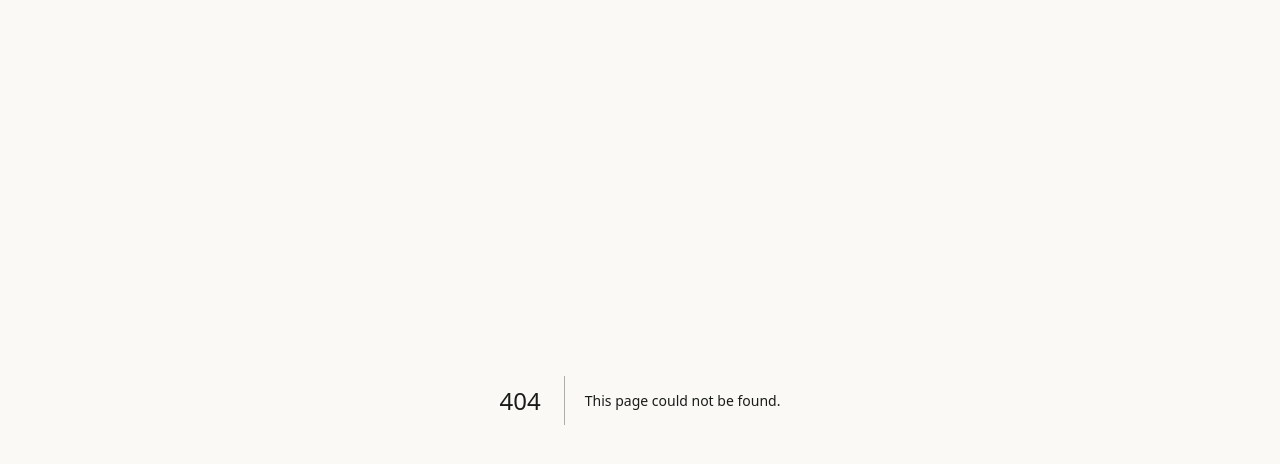
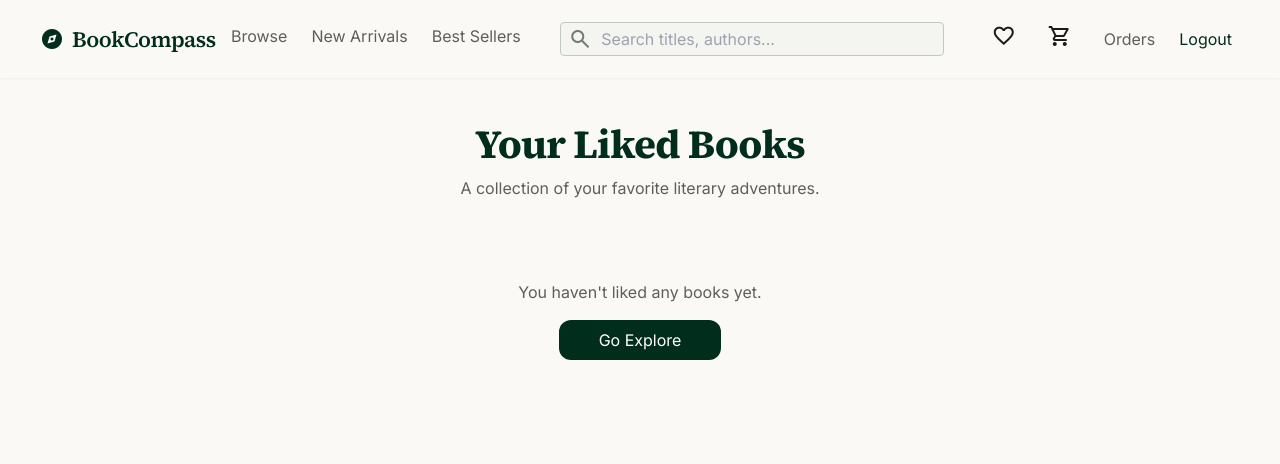
Before and after one commit to stanski-s/BookCompass, a Next.js app in the folder frontend/: page /liked in a window 1280 px wide. Before the commit this address had no page. Shown: the top 464 px of the page. Built offline with nearby package versions, Linux system fonts and the light colour scheme; no server answers; sample sign-in values are in the browser's storage.

Commit message:
feat: implement liked books feature with context provider and UI components

```diff
--- a/frontend/src/app/bestsellers/page.tsx
+++ b/frontend/src/app/bestsellers/page.tsx
@@ -4,6 +4,7 @@ import Link from 'next/link';
 import { Book } from '@/lib/types';
 
 import AddToCartIconButton from '@/components/AddToCartIconButton';
+import LikeIconButton from '@/components/LikeIconButton';
 
 async function getBestsellers() {
   try {
@@ -45,9 +46,7 @@ export default async function BestsellersPage() {
                       <span className="text-secondary">Book Cover</span>
                     )}
                     <div className="absolute top-sm right-sm opacity-0 group-hover:opacity-100 transition-opacity">
-                      <button className="bg-white/90 backdrop-blur p-xs rounded-full shadow-md text-primary">
-                        <span className="material-symbols-outlined" style={{ fontVariationSettings: "'FILL' 0" }}>favorite</span>
-                      </button>
+                      <LikeIconButton bookId={book.id} />
                     </div>
                   </div>
                   <div className="mt-md space-y-xs">
--- a/frontend/src/app/layout.tsx
+++ b/frontend/src/app/layout.tsx
@@ -17,6 +17,8 @@ export const metadata: Metadata = {
   description: "Explore an exquisite collection of literary treasures.",
 };
 
+import { LikedBooksProvider } from "@/context/LikedBooksContext";
+
 export default function RootLayout({
   children,
 }: Readonly<{
@@ -31,7 +33,9 @@ export default function RootLayout({
       <body
         className={`${inter.variable} ${sourceSerif.variable} bg-surface text-on-surface font-body-md selection:bg-primary-fixed selection:text-primary antialiased`}
       >
-        {children}
+        <LikedBooksProvider>
+          {children}
+        </LikedBooksProvider>
       </body>
     </html>
   );
--- /dev/null
+++ b/frontend/src/app/liked/LikedBooksWrapper.tsx
@@ -0,0 +1,38 @@
+'use client';
+import { useLikedBooks } from '@/context/LikedBooksContext';
+import BookGallery from '@/components/BookGallery';
+import { Book } from '@/lib/types';
+import { useEffect, useState } from 'react';
+import Link from 'next/link';
+
+export default function LikedBooksWrapper({ allBooks }: { allBooks: Book[] }) {
+  const { likedBookIds, isLoading } = useLikedBooks();
+  const [mounted, setMounted] = useState(false);
+
+  useEffect(() => {
+    // eslint-disable-next-line react-hooks/set-state-in-effect
+    setMounted(true);
+  }, []);
+
+  if (!mounted || isLoading) {
+    return <div className="text-center text-secondary py-xl">Loading your favorites...</div>;
+  }
+
+  const likedBooks = allBooks.filter(book => likedBookIds.includes(book.id));
+
+  if (likedBooks.length === 0) {
+    return (
+      <div className="text-center py-xl space-y-md">
+        <p className="text-secondary font-body-lg">You haven&apos;t liked any books yet.</p>
+        <Link
+          href="/"
+          className="inline-block bg-primary text-white font-label-lg px-xl py-sm rounded-full hover:shadow-lg transition-all active:scale-95"
+        >
+          Go Explore
+        </Link>
+      </div>
+    );
+  }
+
+  return <BookGallery books={likedBooks} />;
+}
--- /dev/null
+++ b/frontend/src/app/liked/page.tsx
@@ -0,0 +1,34 @@
+import NavBar from '@/components/NavBar';
+import LikedBooksWrapper from './LikedBooksWrapper';
+
+async function getBooks() {
+  try {
+    const res = await fetch('http://localhost:8080/api/books', { cache: 'no-store' });
+    if (!res.ok) return [];
+    return res.json();
+  } catch (error) {
+    console.error('Failed to fetch books:', error);
+    return [];
+  }
+}
+
+export default async function LikedBooksPage() {
+  const allBooks = await getBooks();
+
+  return (
+    <div className="min-h-screen bg-background pb-xxl">
+      <NavBar />
+
+      <main className="pt-[120px] max-w-container-max mx-auto px-lg md:px-xl">
+        <header className="mb-xl text-center">
+          <h1 className="font-headline-lg text-headline-lg text-primary mb-sm">Your Liked Books</h1>
+          <p className="font-body-lg text-secondary max-w-2xl mx-auto">
+            A collection of your favorite literary adventures.
+          </p>
+        </header>
+
+        <LikedBooksWrapper allBooks={allBooks} />
+      </main>
+    </div>
+  );
+}
--- a/frontend/src/components/BookGallery.tsx
+++ b/frontend/src/components/BookGallery.tsx
@@ -5,6 +5,7 @@ import Image from 'next/image';
 import { Book } from '@/lib/types';
 
 import AddToCartIconButton from './AddToCartIconButton';
+import LikeIconButton from './LikeIconButton';
 
 export default function BookGallery({ books }: { books: Book[] }) {
   const [selectedCategory, setSelectedCategory] = useState('All');
@@ -70,9 +71,7 @@ export default function BookGallery({ books }: { books: Book[] }) {
                     <span className="text-secondary">Book Cover</span>
                   )}
                   <div className="absolute top-sm right-sm opacity-0 group-hover:opacity-100 transition-opacity">
-                    <button className="bg-white/90 backdrop-blur p-xs rounded-full shadow-md text-primary">
-                      <span className="material-symbols-outlined" style={{ fontVariationSettings: "'FILL' 0" }}>favorite</span>
-                    </button>
+                    <LikeIconButton bookId={book.id} />
                   </div>
                 </div>
                 <div className="mt-md space-y-xs">
--- /dev/null
+++ b/frontend/src/components/LikeIconButton.tsx
@@ -0,0 +1,24 @@
+'use client';
+import { useLikedBooks } from '@/context/LikedBooksContext';
+
+export default function LikeIconButton({ bookId }: { bookId: number }) {
+  const { likedBookIds, toggleLike } = useLikedBooks();
+  const isLiked = likedBookIds.includes(bookId);
+
+  return (
+    <button
+      onClick={(e) => {
+        e.preventDefault(); // Prevents link navigation if wrapped in Link
+        toggleLike(bookId);
+      }}
+      className="bg-white/90 backdrop-blur p-xs rounded-full shadow-md text-primary transition-transform active:scale-95"
+    >
+      <span
+        className="material-symbols-outlined"
+        style={{ fontVariationSettings: `'FILL' ${isLiked ? 1 : 0}` }}
+      >
+        favorite
+      </span>
+    </button>
+  );
+}
--- a/frontend/src/components/NavBar.tsx
+++ b/frontend/src/components/NavBar.tsx
@@ -2,12 +2,14 @@
 import React, { useEffect, useState } from "react";
 import Link from "next/link";
 import { usePathname } from "next/navigation";
+import { useLikedBooks } from "@/context/LikedBooksContext";
 
 export default function NavBar() {
   const [scrolled, setScrolled] = useState(false);
   const [cartCount, setCartCount] = useState(0);
   const [isAuthenticated, setIsAuthenticated] = useState(false);
   const pathname = usePathname();
+  const { likedBookIds } = useLikedBooks();
 
   const fetchCart = async () => {
     const token = localStorage.getItem('accessToken');
@@ -91,6 +93,18 @@ export default function NavBar() {
         </div>
 
         <div className="flex items-center gap-md">
+          {isAuthenticated && (
+            <Link href="/liked" className="relative p-sm hover:bg-surface-container-high rounded-full transition-colors active:scale-95">
+              <span className="material-symbols-outlined text-on-surface">favorite</span>
+              <span
+                className={`absolute -top-1 -right-1 bg-primary text-white text-[10px] font-bold w-5 h-5 flex items-center justify-center rounded-full border-2 border-surface transition-transform duration-300 ${
+                  likedBookIds.length > 0 ? "scale-100" : "scale-0"
+                }`}
+              >
+                {likedBookIds.length}
+              </span>
+            </Link>
+          )}
           <Link href="/cart" className="relative p-sm hover:bg-surface-container-high rounded-full transition-colors active:scale-95">
             <span className="material-symbols-outlined text-on-surface">shopping_cart</span>
             <span
--- /dev/null
+++ b/frontend/src/context/LikedBooksContext.tsx
@@ -0,0 +1,98 @@
+'use client';
+
+import React, { createContext, useContext, useEffect, useState } from 'react';
+
+interface LikedBooksContextType {
+  likedBookIds: number[];
+  toggleLike: (bookId: number) => Promise<void>;
+  isLoading: boolean;
+}
+
+const LikedBooksContext = createContext<LikedBooksContextType>({
+  likedBookIds: [],
+  toggleLike: async () => {},
+  isLoading: true,
+});
+
+export const useLikedBooks = () => useContext(LikedBooksContext);
+
+export const LikedBooksProvider: React.FC<{ children: React.ReactNode }> = ({ children }) => {
+  const [likedBookIds, setLikedBookIds] = useState<number[]>([]);
+  const [isLoading, setIsLoading] = useState(true);
+
+  const fetchLikedBooks = async () => {
+    const token = localStorage.getItem('accessToken');
+    if (!token) {
+      setLikedBookIds([]);
+      setIsLoading(false);
+      return;
+    }
+    try {
+      const res = await fetch('http://localhost:8080/api/liked-books', {
+        headers: {
+          Authorization: `Bearer ${token}`,
+        },
+      });
+      if (res.ok) {
+        const ids = await res.json();
+        setLikedBookIds(ids);
+      }
+    } catch (error) {
+      console.error('Failed to fetch liked books', error);
+    } finally {
+      setIsLoading(false);
+    }
+  };
+
+  useEffect(() => {
+    // eslint-disable-next-line react-hooks/set-state-in-effect
+    fetchLikedBooks();
+
+    // Re-fetch when localStorage changes (e.g. login/logout in another tab)
+    const handleStorageChange = () => fetchLikedBooks();
+    window.addEventListener('storage', handleStorageChange);
+
+    // Also add a custom event for same-tab login/logout
+    window.addEventListener('auth-change', handleStorageChange);
+
+    return () => {
+      window.removeEventListener('storage', handleStorageChange);
+      window.removeEventListener('auth-change', handleStorageChange);
+    };
+  }, []);
+
+  const toggleLike = async (bookId: number) => {
+    const token = localStorage.getItem('accessToken');
+    if (!token) return;
+
+    // Optimistic update
+    setLikedBookIds((prev) =>
+      prev.includes(bookId) ? prev.filter((id) => id !== bookId) : [...prev, bookId]
+    );
+
+    try {
+      const res = await fetch('http://localhost:8080/api/liked-books', {
+        method: 'POST',
+        headers: {
+          'Content-Type': 'application/json',
+          Authorization: `Bearer ${token}`,
+        },
+        body: JSON.stringify({ bookId }),
+      });
+
+      if (!res.ok) {
+        // Revert on failure
+        fetchLikedBooks();
+      }
+    } catch (error) {
+      console.error('Failed to toggle like', error);
+      fetchLikedBooks();
+    }
+  };
+
+  return (
+    <LikedBooksContext.Provider value={{ likedBookIds, toggleLike, isLoading }}>
+      {children}
+    </LikedBooksContext.Provider>
+  );
+};
```
